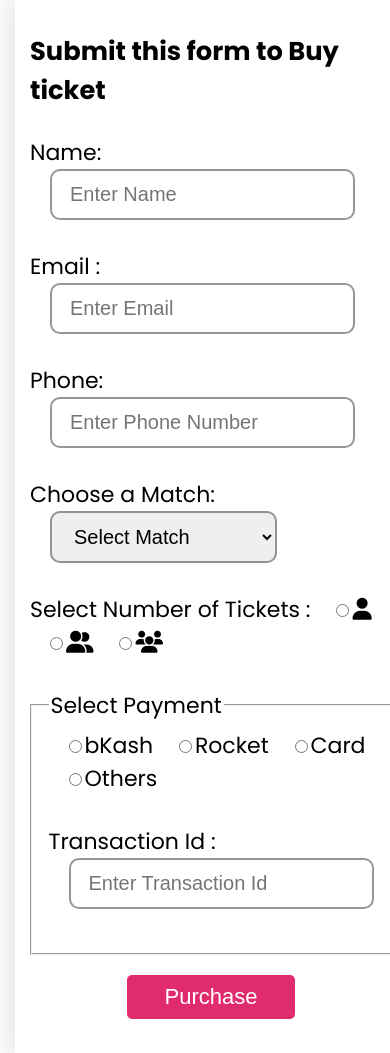
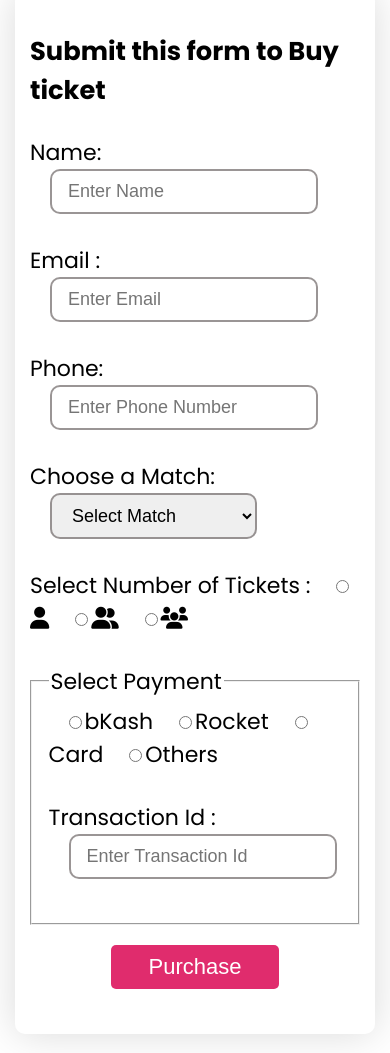
Before and after one commit to shakhawat-shihab/copa-america, a plain HTML site: page index.html in a window 390 px wide. Shown: the part 9568-10621 px from the top of the page. Drawn offline with Linux system fonts and the light colour scheme.

Commit message:
working til 360px

```diff
--- a/css/style.css
+++ b/css/style.css
@@ -263,7 +263,8 @@ fieldset{
         margin: 50px 0px 40px;
     }
     .left-portion input,select{
-        padding:12px 18px;
+        padding:10px 16px;
+        font-size: 18px;
     }
     .footer-image{
         width: 200px;
```
